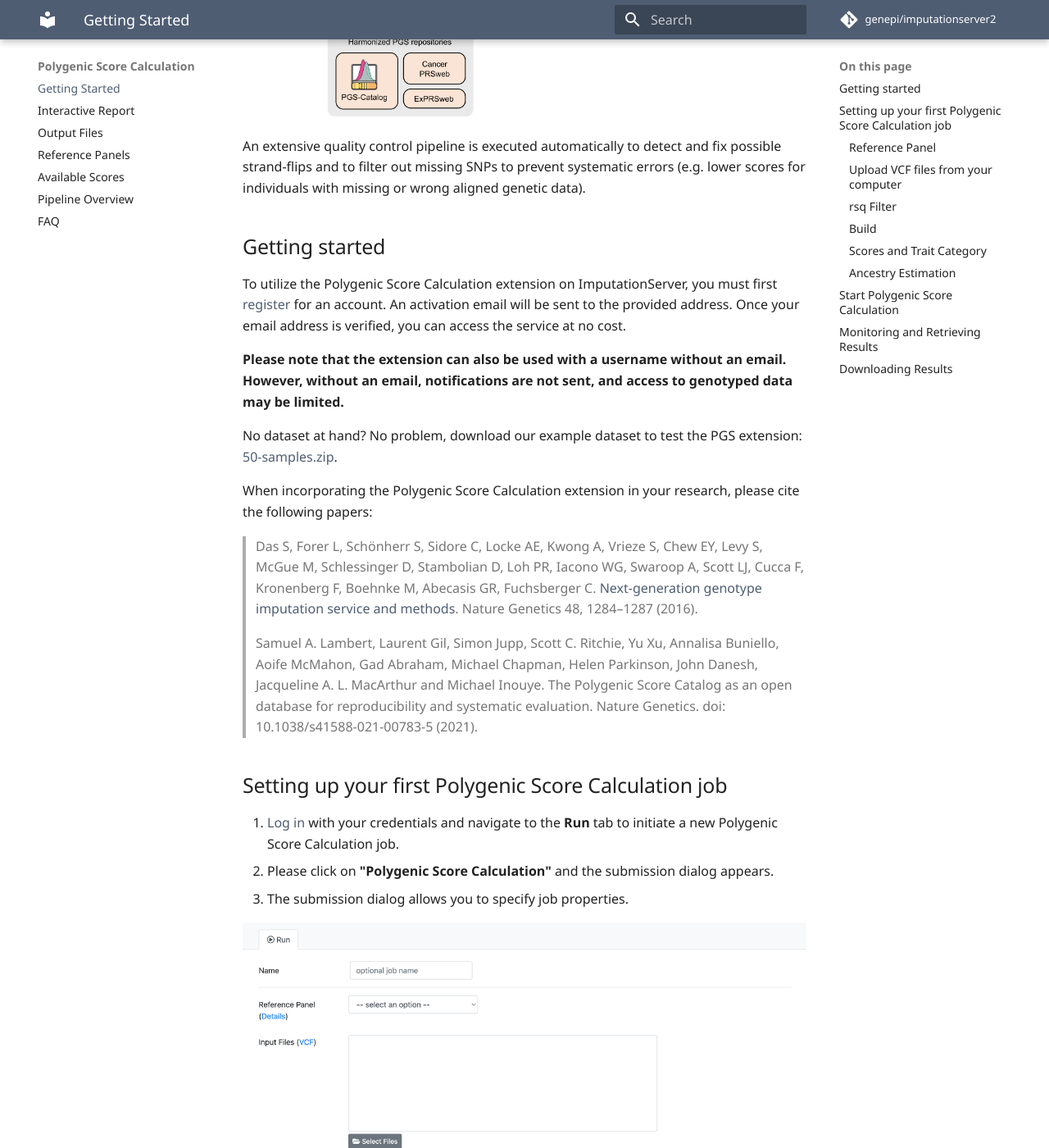
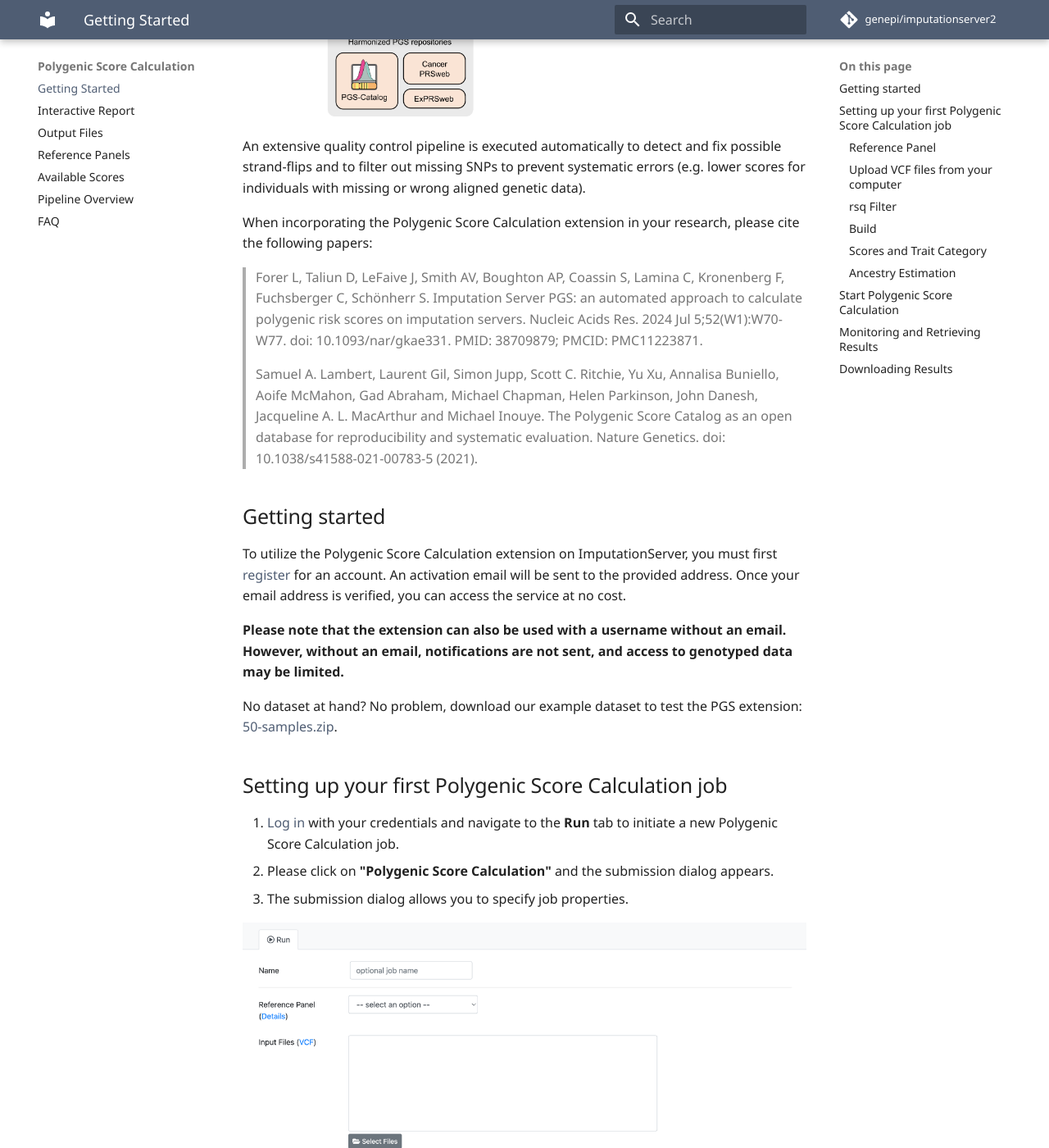
Before and after one commit to genepi/michigan-imputationserver, an MkDocs documentation site: the page built from docs/pgs/getting-started.md, in a window 1280 px wide and 1400 px high, scrolled down 541 px. Shown: the whole window at 82% size. Built offline with MkDocs 1.6.1 and Material for MkDocs 9.7.7, drawn with Linux system fonts in a browser that asks for light colours; some web fonts are replaced; comment, search, counter and statistics services are not loaded.

Commit message:
Update citations

```diff
--- a/docs/pgs/getting-started.md
+++ b/docs/pgs/getting-started.md
@@ -8,6 +8,13 @@
 
 An extensive quality control pipeline is executed automatically to detect and fix possible strand-flips and to filter out missing SNPs to prevent systematic errors (e.g. lower scores for individuals with missing or wrong aligned genetic data).
 
+When incorporating the Polygenic Score Calculation extension in your research, please cite the following papers:
+
+> Forer L, Taliun D, LeFaive J, Smith AV, Boughton AP, Coassin S, Lamina C, Kronenberg F, Fuchsberger C, Schönherr S. Imputation Server PGS: an automated approach to calculate polygenic risk scores on imputation servers. Nucleic Acids Res. 2024 Jul 5;52(W1):W70-W77. doi: 10.1093/nar/gkae331. PMID: 38709879; PMCID: PMC11223871.
+
+> Samuel A. Lambert, Laurent Gil, Simon Jupp, Scott C. Ritchie, Yu Xu, Annalisa Buniello, Aoife McMahon, Gad Abraham, Michael Chapman, Helen Parkinson, John Danesh, Jacqueline A. L. MacArthur and Michael Inouye. The Polygenic Score Catalog as an open database for reproducibility and systematic evaluation. Nature Genetics. doi: 10.1038/s41588-021-00783-5 (2021).
+
+
 ## Getting started
 
 To utilize the Polygenic Score Calculation extension on ImputationServer, you must first [register](https://imputationserver.sph.umich.edu/index.html#!pages/register) for an account.
@@ -16,13 +23,6 @@
 **Please note that the extension can also be used with a username without an email. However, without an email, notifications are not sent, and access to genotyped data may be limited.**
 
 No dataset at hand? No problem, download our example dataset to test the PGS extension: [50-samples.zip](https://imputationserver.sph.umich.edu/resources/50-samples.zip).
-
-
-When incorporating the Polygenic Score Calculation extension in your research, please cite the following papers:
-
-> Das S, Forer L, Schönherr S, Sidore C, Locke AE, Kwong A, Vrieze S, Chew EY, Levy S, McGue M, Schlessinger D, Stambolian D, Loh PR, Iacono WG, Swaroop A, Scott LJ, Cucca F, Kronenberg F, Boehnke M, Abecasis GR, Fuchsberger C. [Next-generation genotype imputation service and methods](https://www.ncbi.nlm.nih.gov/pubmed/27571263). Nature Genetics 48, 1284–1287 (2016).
-
-> Samuel A. Lambert, Laurent Gil, Simon Jupp, Scott C. Ritchie, Yu Xu, Annalisa Buniello, Aoife McMahon, Gad Abraham, Michael Chapman, Helen Parkinson, John Danesh, Jacqueline A. L. MacArthur and Michael Inouye. The Polygenic Score Catalog as an open database for reproducibility and systematic evaluation. Nature Genetics. doi: 10.1038/s41588-021-00783-5 (2021).
 
 ## Setting up your first Polygenic Score Calculation job
 
```
